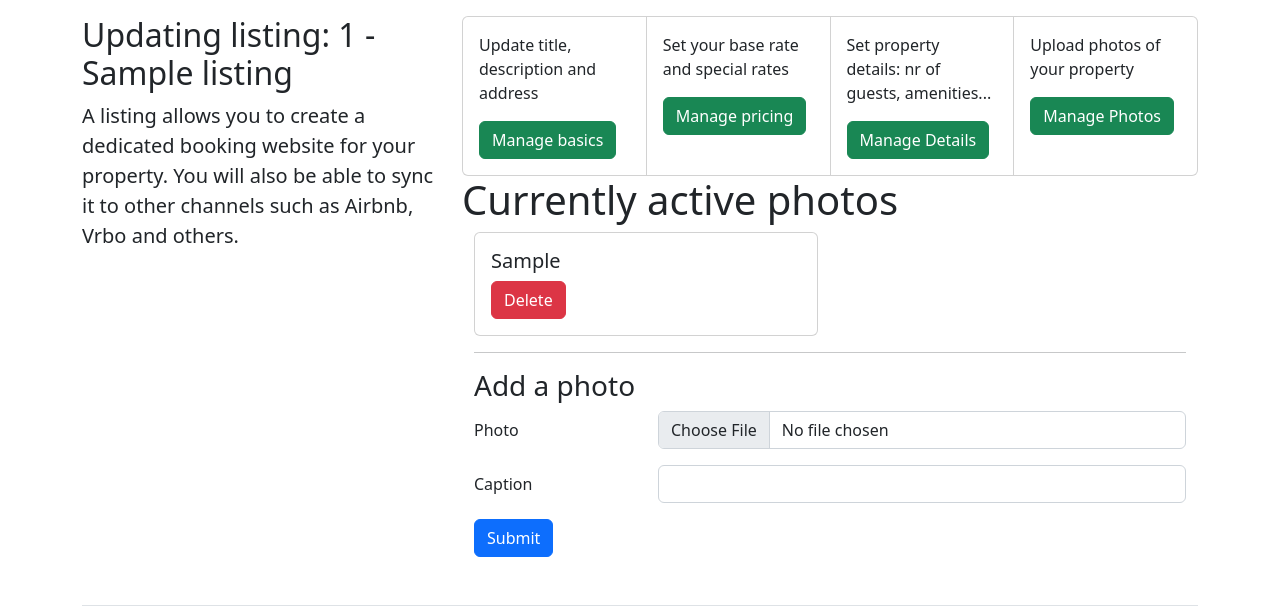
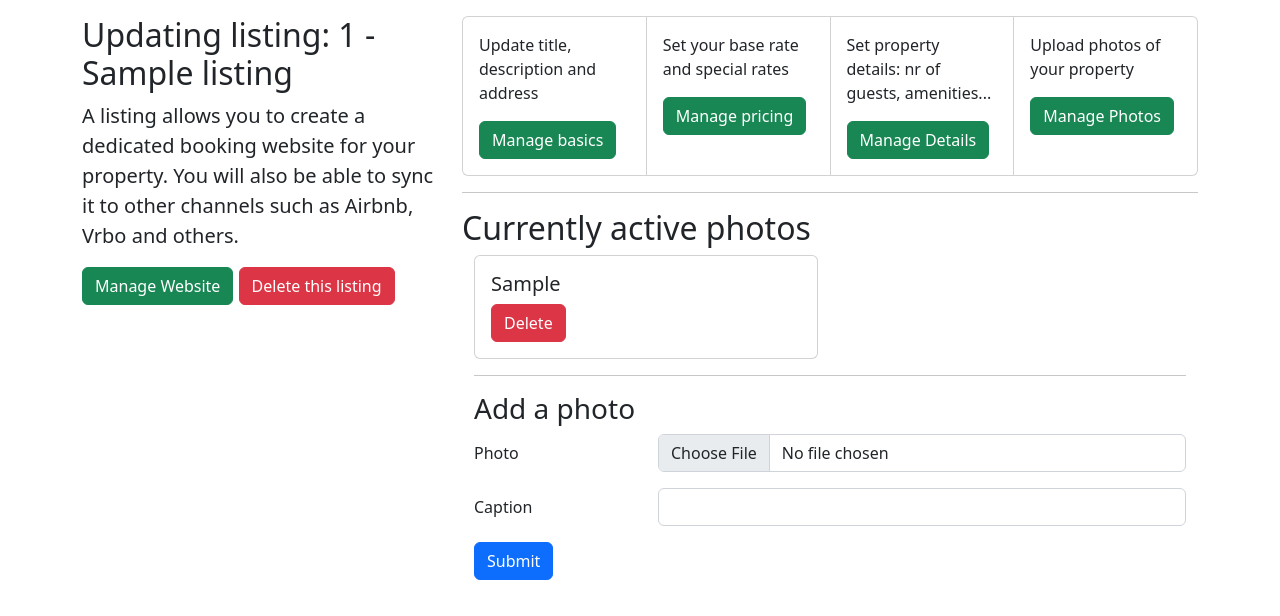
Before and after one commit to LibreProperty/LibreProperty, a Flask app: page /dashboard/update-listing/1/photos in a window 1280 px wide. Shown: the part 92-708 px from the top of the page. Run offline with Flask 3, Linux system fonts and the light colour scheme; a user stored in the database is signed in; tables that the repository leaves empty hold one stand-in row (values such as "Sample post"); some libraries are stand-ins or nearby versions.

Commit message:
add website model and basic forms

```diff
--- a/libreproperty/dashboard/forms.py
+++ b/libreproperty/dashboard/forms.py
@@ -3,14 +3,15 @@ import io
 
 from flask_wtf import FlaskForm
 from flask_wtf.file import FileField, FileRequired
-from wtforms import StringField, TextAreaField, IntegerField, SelectField, TimeField, SelectMultipleField, DecimalRangeField, MultipleFileField
-from wtforms.validators import DataRequired, Length, Optional, ValidationError
+from wtforms import StringField, TextAreaField, IntegerField, SelectField, TimeField, SelectMultipleField, DecimalRangeField, HiddenField
+from wtforms.validators import DataRequired, Length, Optional, ValidationError, Regexp
 from wtforms import widgets
 from wtform_address import CountrySelectField, StateSelectField
 from markupsafe import Markup
 from PIL import Image
 
 from .amenities import amenities
+from libreproperty.models import Website
 
 
 def select_multi_checkbox(field, **kwargs):
@@ -94,3 +95,17 @@ class ListingPhotoDeleteForm(FlaskForm):
 
 class ListingDeleteForm(FlaskForm):
     id = HiddenIntegerField(validators=[DataRequired()])
+
+
+def unique_subdomain(form, field):
+    if form.original_subdomain.data != field.data and Website.count(field.data) > 0:
+        raise ValidationError(f"Subdomain {field.data} is already taken. Please choose another subdomain")
+
+
+class WebsiteForm(FlaskForm):
+    subdomain = StringField(validators=[
+        DataRequired(), Length(min=3, max=255), unique_subdomain,
+        Regexp(r"^[a-z\d]+$", message="Only lower case letters and numbers are allowed")
+    ])
+
+    original_subdomain = HiddenField()
--- a/libreproperty/dashboard/templates/dashboard/listing_basic_form.html
+++ b/libreproperty/dashboard/templates/dashboard/listing_basic_form.html
@@ -1,5 +1,7 @@
 <form method="POST" {% if 'photo' in form -%}enctype="multipart/form-data"{%- endif %}>
-    {{ form.csrf_token }}
+{% for field in form if field.widget.input_type == "hidden" %}
+{{ field }}
+{% endfor %}
 {% for field in form if field.widget.input_type != "hidden" %}
 <div class="mb-3 row">
     <div class="col-sm-3">
--- a/libreproperty/dashboard/templates/dashboard/listing_sidebar.html
+++ b/libreproperty/dashboard/templates/dashboard/listing_sidebar.html
@@ -6,4 +6,18 @@
         property. You will also be able to sync it to other channels such as
         Airbnb, Vrbo and others.
     </p>
+    {% if not listing.website %}
+    <a href="{{ url_for('dashboard_bp.create_website', listing_id=listing.id) }}"
+       class="btn btn-success">Create Website</a>
+    {% else %}
+    <a href="{{ url_for('dashboard_bp.update_website', listing_id=listing.id, website_id=listing.website.id) }}"
+       class="btn btn-success">Manage Website</a>
+    {% endif %}
+    <form method="POST"
+          action="{{ url_for('dashboard_bp.delete_listing') }}"
+          style="display: inline;">
+        <input type="hidden" name="id" value="{{ listing.id }}"/>
+        <input type="hidden" name="csrf_token" value="{{ csrf_token() }}"/>
+        <button type="submit" class="btn btn-danger">Delete this listing</button>
+    </form>
 </div>
--- a/libreproperty/dashboard/templates/dashboard/update_listing_photos.html
+++ b/libreproperty/dashboard/templates/dashboard/update_listing_photos.html
@@ -8,7 +8,8 @@
         <div class="col-lg-8 col-12-sm">
             {% include 'dashboard/update_listing_actions.html' %}
             {% if listing.photos %}
-            <h1>Currently active photos</h1>
+            <hr/>
+            <h2>Currently active photos</h2>
             <div class="container">
                 <div class="row row-cols-lg-2 row-cols-md-2 g-4">
                     {% for photo in listing.photos %}
--- a/libreproperty/dashboard/views.py
+++ b/libreproperty/dashboard/views.py
@@ -7,13 +7,13 @@ from flask import Blueprint, current_app, render_template, url_for, redirect, ab
 from flask_login import login_required, current_user
 from werkzeug.utils import secure_filename
 
-from libreproperty.models import Listing, Photo
+from libreproperty.models import Listing, Photo, Website
 from libreproperty.s3 import get_s3_client
 from libreproperty import db
 
 from .forms import (
     ListingForm, ListingPricingForm, ListingPropertyDetailsForm, ListingPhotoForm, ListingPhotoDeleteForm,
-    ListingDeleteForm
+    ListingDeleteForm, WebsiteForm
 )
 
 dashboard_bp = Blueprint('dashboard_bp', __name__, template_folder='templates')
@@ -58,6 +58,15 @@ def get_secure_photo(photo_id):
     if photo.listing.user_id != current_user.id:
         return abort(403)
     return photo
+
+
+def get_secure_website(website_id):
+    w_id = int(website_id)
+    website = db.session.execute(db.select(Website).filter(
+        Website.id == w_id)).scalar()
+    if website.listing.user_id != current_user.id:
+        return abort(403)
+    return website
 
 
 @dashboard_bp.route("/update-listing/<listing_id>", methods=["GET", "POST"])
@@ -162,3 +171,39 @@ def delete_listing():
     else:
         flash(f'Listing {listing.id}:{listing.title} was deleted successfully', 'success')
         return redirect(url_for('dashboard_bp.index'))
+
+
+@dashboard_bp.route("/update-listing/<listing_id>/create-website", methods=["GET", "POST"])
+@login_required
+def create_website(listing_id):
+    listing = get_secure_listing(listing_id)
+    if listing.website:
+        flash('You already had an existing website created. So redirected you to that one instead.', 'warning')
+        return redirect(url_for('dashboard_bp.update_website', listing_id=listing_id, website_id=listing.website.id))
+    form = WebsiteForm()
+    if form.validate_on_submit():
+        website = Website()
+        website.listing_id = listing.id
+        form.populate_obj(website)
+        db.session.add(website)
+        db.session.commit()
+        flash('Website was created successfully', 'success')
+        return redirect(url_for('dashboard_bp.update_website', listing_id=listing_id, website_id=website.id))
+    return render_template("dashboard/update_listing.html", form=form, listing=listing, title="Create Website")
+
+
+@dashboard_bp.route("/update-listing/<listing_id>/update-website/<website_id>", methods=["GET", "POST"])
+@login_required
+def update_website(listing_id, website_id):
+    listing = get_secure_listing(listing_id)
+    website = get_secure_website(website_id)
+    form = WebsiteForm()
+    if request.method == "GET":
+        form.process(obj=website)
+        form.original_subdomain.data = website.subdomain
+    if form.validate_on_submit():
+        form.populate_obj(website)
+        db.session.commit()
+        flash('Website was updated successfully', 'success')
+        return redirect(url_for('dashboard_bp.update_website', listing_id=listing_id, website_id=website.id))
+    return render_template("dashboard/update_listing.html", form=form, listing=listing, title="Update Website")
--- a/libreproperty/models.py
+++ b/libreproperty/models.py
@@ -53,6 +53,8 @@ class Listing(db.Model, BasicMixin):
     is_listed = sa.Column(sa.Boolean, default=False)
     deleted = sa.Column(sa.Boolean, default=False)
 
+    website = relationship("Website", back_populates="listing", uselist=False)
+
 
 class Photo(db.Model, BasicMixin):
     location = sa.Column(sa.String, nullable=False)
@@ -77,3 +79,17 @@ class Photo(db.Model, BasicMixin):
         else:
             base = current_app.config.get("S3_ENDPOINT")
             return f'{base}/{self.bucket}/{self.object_key}'
+
+
+class Website(db.Model, BasicMixin):
+    subdomain = sa.Column(sa.String, unique=True, index=True)
+    address_visible = sa.Column(sa.Boolean, default=False)
+    listing_id = sa.Column(sa.ForeignKey("listing.id"))
+    listing = relationship("Listing", back_populates="website")
+
+    @classmethod
+    def count(cls, subdomain):
+        return cls.query.filter_by(subdomain=subdomain).count()
+#        return db.session.execute(
+#            db.select(Website.id).filter(Website.subdomain == subdomain).count()
+#        )
```
Also changed, not shown: libreproperty/dashboard/templates/dashboard/index.html (+7 -2 lines). Lines whose indentation alone changed are shown as unchanged.
